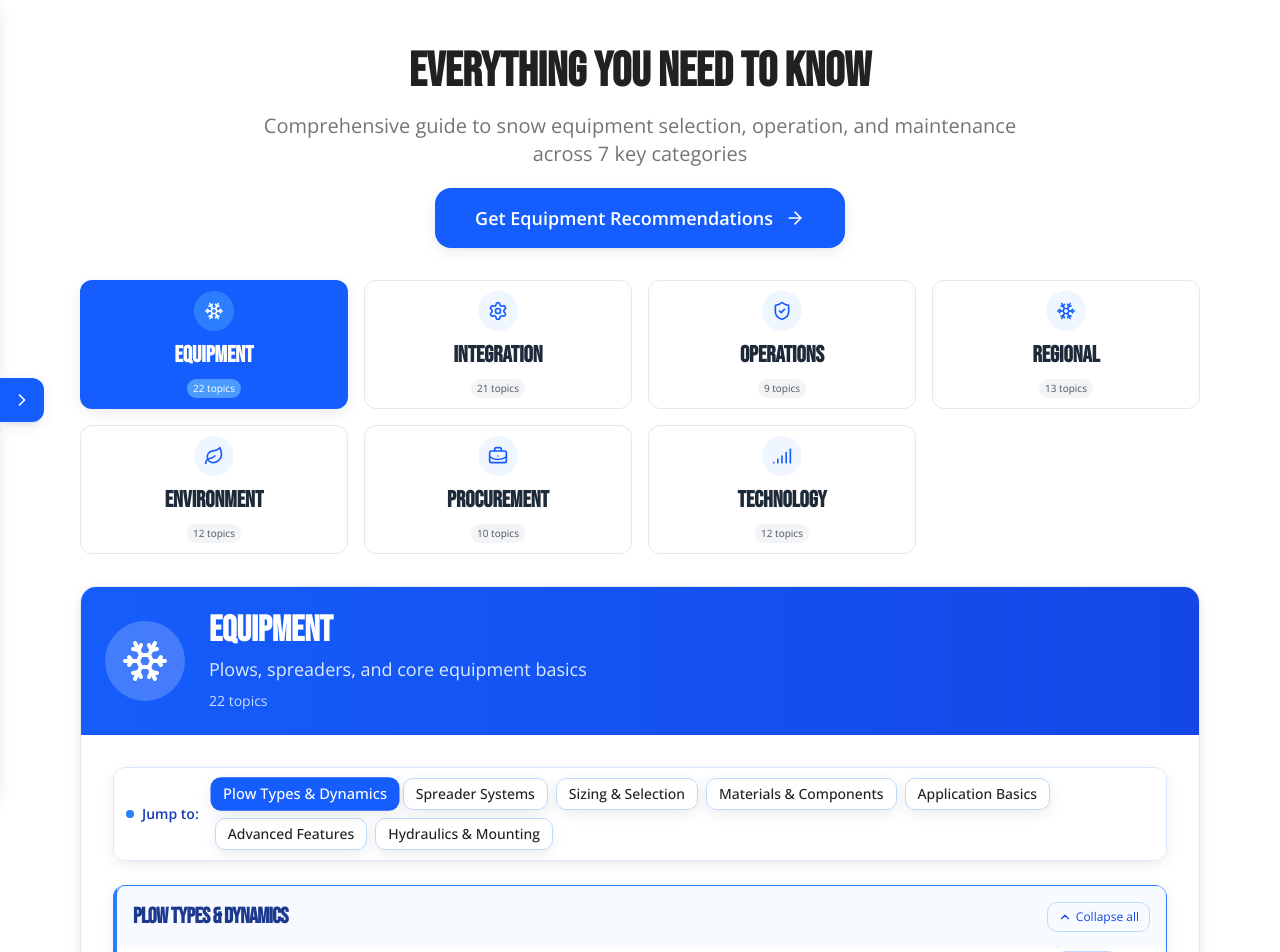
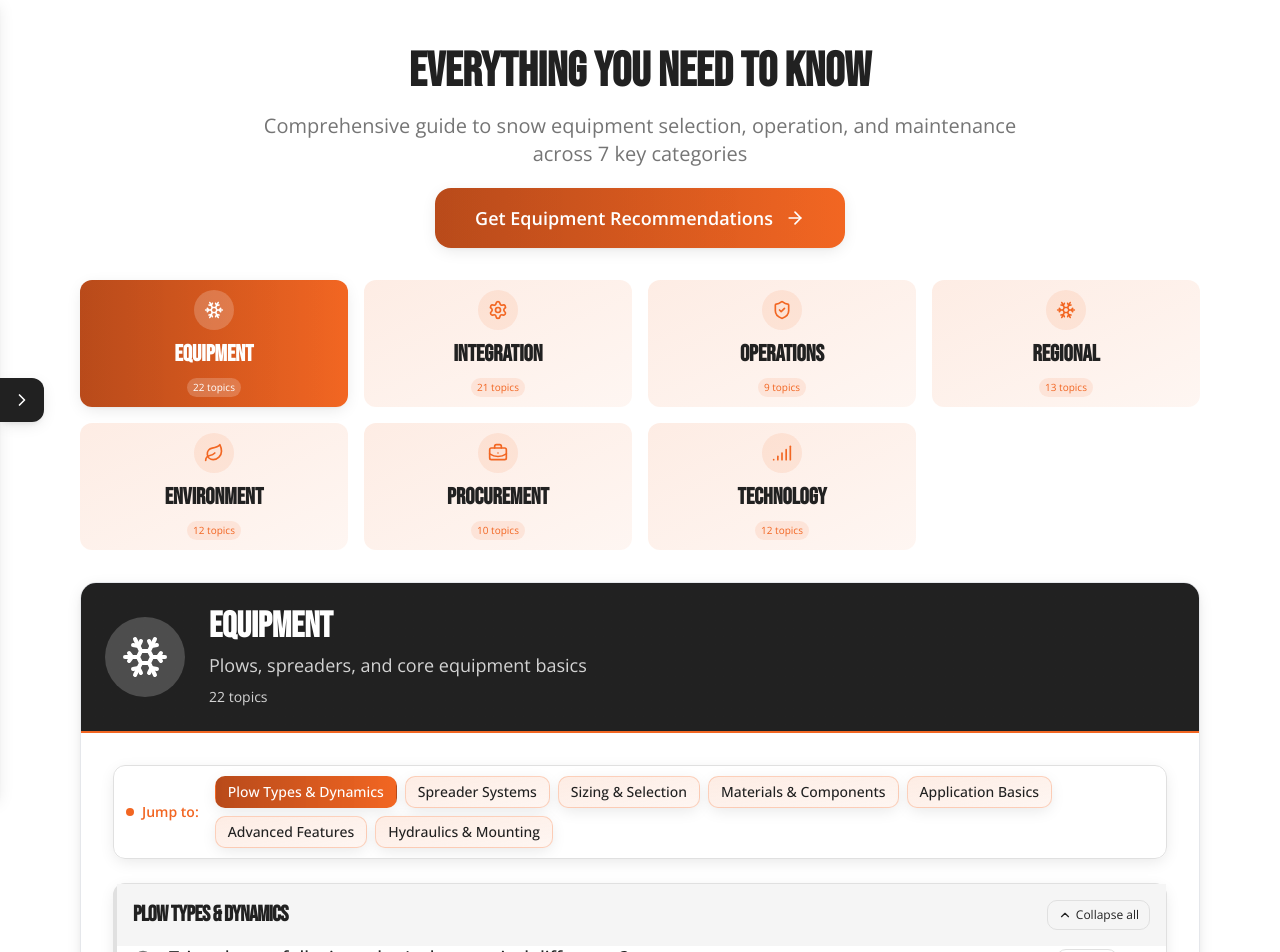
Before and after one commit to onebrady/snowplows, a React (Vite) app: page / in a window 1280 px wide. Shown: the top 952 px of the page. Built offline with nearby package versions, Linux system fonts and the light colour scheme.

Commit message:
color change

```diff
--- a/src/components/knowledge/GroupedQA.tsx
+++ b/src/components/knowledge/GroupedQA.tsx
@@ -51,13 +51,13 @@ export function GroupedQA({
         <Card
           key={g.id}
           id={g.id}
-          className="scroll-mt-32 border-l-4 border-blue-500 shadow-sm hover:shadow-md transition-shadow duration-300"
+          className="scroll-mt-32 border-l-4 border-border shadow-sm hover:shadow-md transition-shadow duration-300"
           data-testid="qa-group"
         >
-          <CardHeader className="pb-4 bg-blue-50/50">
+          <CardHeader className="pb-4 bg-muted">
             <div className="flex items-center justify-between gap-3">
               <CardTitle
-                className="text-[22px] leading-tight text-blue-900 font-bold"
+                className="text-[22px] leading-tight text-foreground font-bold"
                 data-testid="group-title"
               >
                 {g.title}
@@ -71,7 +71,7 @@ export function GroupedQA({
                       onClick={() =>
                         allExpanded ? collapseGroup(g.qaIds) : expandGroup(g.qaIds)
                       }
-                      className="inline-flex items-center gap-1 rounded-md border px-2.5 py-1.5 text-xs hover:bg-blue-50 border-blue-200 text-blue-700"
+                      className="inline-flex items-center gap-1 rounded-md border px-2.5 py-1.5 text-xs hover:bg-muted border-border text-foreground"
                       aria-label={allExpanded ? "Collapse all" : "Expand all"}
                     >
                       {allExpanded ? (
@@ -106,7 +106,7 @@ export function GroupedQA({
                     }
                     data-testid="qa-row"
                   >
-                    <HelpCircle className="h-5 w-5 mt-1 text-blue-600 flex-shrink-0" />
+                    <HelpCircle className="h-5 w-5 mt-1 text-muted-foreground flex-shrink-0" />
                     <div className="flex-1">
                       <div className="flex items-start justify-between gap-4">
                         <div className="font-medium text-[18px] leading-tight">
@@ -116,7 +116,7 @@ export function GroupedQA({
                           <button
                             type="button"
                             onClick={() => toggleQA(qa.id)}
-                            className="rounded-md border px-2 py-1 text-xs text-blue-700 border-blue-200 hover:bg-blue-50 inline-flex items-center gap-1"
+                            className="rounded-md border px-2 py-1 text-xs text-foreground border-border hover:bg-muted inline-flex items-center gap-1"
                             aria-expanded={expanded.has(qa.id)}
                             aria-controls={`qa-answer-${qa.id}`}
                           >
@@ -135,11 +135,11 @@ export function GroupedQA({
                               variant="ghost"
                               size="sm"
                               onClick={() => onBookmarkToggle(qa.id)}
-                              className="text-gray-400 hover:text-blue-600 p-1"
+                              className="text-gray-400 hover:text-primary p-1"
                               aria-label={bookmarkedQAs.has(qa.id) ? "Remove bookmark" : "Add bookmark"}
                             >
                               {bookmarkedQAs.has(qa.id) ? (
-                                <BookmarkCheck className="w-4 h-4 text-blue-600" />
+                                <BookmarkCheck className="w-4 h-4 text-primary" />
                               ) : (
                                 <Bookmark className="w-4 h-4" />
                               )}
@@ -193,27 +193,27 @@ export function JumpNav({ groups }: { groups: QAGroup[] }) {
 
   return (
     <div
-      className="sticky top-12 z-20 bg-white/95 backdrop-blur-sm border border-blue-100 rounded-lg px-3 py-2.5 text-sm overflow-x-auto shadow-sm mb-6"
+      className="sticky top-12 z-20 bg-white/95 backdrop-blur-sm border border-border rounded-lg px-3 py-2.5 text-sm overflow-x-auto shadow-sm mb-6"
       data-testid="jumpnav"
       role="navigation"
       aria-label="Section Navigation"
     >
       <div className="flex flex-col sm:flex-row sm:items-center gap-4">
         <div className="flex items-center gap-2 flex-shrink-0">
-          <div className="w-2 h-2 bg-blue-500 rounded-full" />
-          <span className="font-semibold text-blue-800">Jump to:</span>
+          <div className="w-2 h-2 bg-accent rounded-full" />
+          <span className="font-semibold text-accent">Jump to:</span>
         </div>
         <div className="flex items-center gap-2 flex-wrap">
           {groups.map((g) => (
             <Button
               key={g.id}
               onClick={handleJump(g.id)}
-              variant={active === g.id ? "default" : "outline"}
+              variant="outline"
               size="sm"
               className={`text-xs sm:text-sm flex-shrink-0 transition-all duration-300 ${
                 active === g.id
-                  ? "bg-blue-600 text-white shadow-md scale-105"
-                  : "border-blue-200 hover:border-blue-400 hover:bg-blue-50"
+                  ? "btn-accent text-white border-transparent"
+                  : "btn-accent-soft"
               }`}
               aria-current={active === g.id ? "true" : undefined}
             >
--- a/src/components/knowledge/SectionSidebar.tsx
+++ b/src/components/knowledge/SectionSidebar.tsx
@@ -38,9 +38,9 @@ export function SectionSidebar({
       {/* Sidebar Toggle Button */}
       <button
         onClick={onToggle}
-        className={`fixed top-1/2 transform -translate-y-1/2 z-50 bg-blue-600 text-white p-3 rounded-r-lg shadow-lg transition-all duration-300 ${
+        className={`fixed top-1/2 transform -translate-y-1/2 z-50 bg-secondary text-secondary-foreground p-3 rounded-r-lg shadow-lg transition-all duration-300 ${
           isVisible ? 'left-80' : 'left-0'
-        } hover:bg-blue-700 focus:outline-none focus:ring-2 focus:ring-blue-300`}
+        } hover:bg-secondary/90 focus:outline-none focus:ring-2 focus:ring-secondary/30`}
         aria-label={isVisible ? "Close sidebar" : "Open sidebar"}
       >
         <ChevronRight className={`w-5 h-5 transition-transform duration-300 ${
@@ -54,9 +54,9 @@ export function SectionSidebar({
       }`}>
         <div className="h-full flex flex-col">
           {/* Header */}
-          <div className="p-6 bg-gradient-to-r from-blue-600 to-blue-700 text-white">
+          <div className="p-6 bg-gradient-to-r from-secondary to-secondary text-secondary-foreground">
             <h2 className="text-xl font-bold mb-2">{section.title}</h2>
-            <div className="flex items-center gap-4 text-sm text-blue-100">
+            <div className="flex items-center gap-4 text-sm text-secondary-foreground/80">
               <div className="flex items-center gap-1">
                 <Clock className="w-4 h-4" />
                 <span>{totalReadingTime} min read</span>
@@ -68,9 +68,9 @@ export function SectionSidebar({
             </div>
 
             {/* Progress Bar */}
-            <div className="mt-3 bg-blue-500/30 rounded-full h-2">
+            <div className="mt-3 bg-secondary/30 rounded-full h-2">
               <div
-                className="bg-blue-300 h-2 rounded-full transition-all duration-500"
+                className="bg-primary/70 h-2 rounded-full transition-all duration-500"
                 style={{ width: `${completionPercentage}%` }}
               />
             </div>
@@ -85,9 +85,9 @@ export function SectionSidebar({
                   <div key={group.title} className="border-b border-gray-100 pb-4 mb-4 last:border-b-0">
                     <button
                       onClick={() => setActiveGroup(activeGroup === group.title ? null : group.title)}
-                      className="w-full text-left p-3 rounded-lg hover:bg-blue-50 transition-colors duration-200 flex items-center justify-between group"
+                      className="w-full text-left p-3 rounded-lg hover:bg-muted transition-colors duration-200 flex items-center justify-between group"
                     >
-                      <span className="font-medium text-gray-800 group-hover:text-blue-600">
+                      <span className="font-medium text-gray-800 group-hover:text-foreground">
                         {group.title}
                       </span>
                       <ChevronRight className={`w-4 h-4 text-gray-400 transition-transform duration-200 ${
@@ -110,7 +110,7 @@ export function SectionSidebar({
                               onClick={() => onQAClick(qa.id)}
                               className={`w-full text-left p-2 rounded text-sm transition-all duration-200 flex items-start gap-2 ${
                                 isActive
-                                  ? 'bg-blue-100 text-blue-800 border-l-3 border-blue-600'
+                                  ? 'bg-primary/10 text-primary border-l-3 border-primary'
                                   : 'hover:bg-gray-50 text-gray-600 hover:text-gray-800'
                               }`}
                             >
@@ -139,7 +139,7 @@ export function SectionSidebar({
                       onClick={() => onQAClick(qa.id)}
                       className={`w-full text-left p-3 rounded-lg text-sm transition-all duration-200 flex items-start gap-2 ${
                         isActive
-                          ? 'bg-blue-100 text-blue-800 border-l-4 border-blue-600'
+                          ? 'bg-primary/10 text-primary border-l-4 border-primary'
                           : 'hover:bg-gray-50 text-gray-600 hover:text-gray-800'
                       }`}
                     >
--- a/src/components/knowledge/SinglePageKnowledge.tsx
+++ b/src/components/knowledge/SinglePageKnowledge.tsx
@@ -108,15 +108,15 @@ function LazyContentRenderer({
 
       {/* Downloads */}
       {section.downloads && section.downloads.length > 0 && (
-        <Card className="border-2 border-blue-100 bg-gradient-to-br from-blue-50/50 to-blue-100/30">
+        <Card className="border-2 border-border bg-gradient-to-br from-muted to-white">
           <CardHeader className="pb-4">
-            <CardTitle className="text-xl font-bold text-blue-900 flex items-center gap-3">
-              <div className="w-8 h-8 bg-blue-600 rounded-lg flex items-center justify-center shadow-sm">
+            <CardTitle className="text-xl font-bold text-foreground flex items-center gap-3">
+              <div className="w-8 h-8 bg-white rounded-lg flex items-center justify-center shadow-sm border border-border">
                 <span className="text-white text-sm font-bold">📄</span>
               </div>
               Resource Downloads
             </CardTitle>
-            <p className="text-sm text-blue-700">Essential guides and documentation for your reference</p>
+            <p className="text-sm text-muted-foreground">Essential guides and documentation for your reference</p>
           </CardHeader>
           <CardContent>
             <div className="grid gap-4 sm:grid-cols-1 lg:grid-cols-2">
@@ -126,7 +126,7 @@ function LazyContentRenderer({
                   href={download.href}
                   target="_blank"
                   rel="noopener noreferrer"
-                  className="group flex items-center p-5 bg-white border-2 border-blue-200 rounded-xl hover:border-blue-400 hover:shadow-lg transition-all duration-300 hover:-translate-y-1"
+                  className="group flex items-center p-5 bg-white border-2 border-border rounded-xl hover:border-primary/40 hover:shadow-lg transition-all duration-300 hover:-translate-y-1"
                   onClick={() => emitAnalytics("download_click", {
                     section: section.slug,
                     download: download.label
@@ -141,14 +141,14 @@ function LazyContentRenderer({
                       <div className="w-7 h-0.5 bg-red-300 rounded mt-1"></div>
                     </div>
                     {/* Download arrow indicator */}
-                    <div className="absolute -bottom-1 -right-1 w-5 h-5 bg-blue-600 rounded-full flex items-center justify-center shadow-sm group-hover:scale-110 transition-transform duration-300">
+                    <div className="absolute -bottom-1 -right-1 w-5 h-5 bg-accent rounded-full flex items-center justify-center shadow-sm group-hover:scale-110 transition-transform duration-300">
                       <span className="text-white text-xs">↓</span>
                     </div>
                   </div>
 
                   {/* Content */}
                   <div className="flex-1 min-w-0">
-                    <h4 className="font-semibold text-gray-900 group-hover:text-blue-700 transition-colors duration-300 leading-tight">
+                    <h4 className="font-semibold text-gray-900 group-hover:text-primary transition-colors duration-300 leading-tight">
                       {download.label}
                     </h4>
                     <p className="text-sm text-gray-500 mt-1 group-hover:text-gray-600 transition-colors duration-300">
@@ -158,9 +158,9 @@ function LazyContentRenderer({
                     {/* Progress indicator */}
                     <div className="flex items-center gap-2 mt-3">
                       <div className="flex-1 h-1 bg-gray-100 rounded-full overflow-hidden">
-                        <div className="h-full bg-gradient-to-r from-blue-500 to-blue-600 rounded-full transform scale-x-0 group-hover:scale-x-100 transition-transform duration-500 origin-left"></div>
+                        <div className="h-full bg-gradient-to-r from-accent to-accent/80 rounded-full transform scale-x-0 group-hover:scale-x-100 transition-transform duration-500 origin-left"></div>
                       </div>
-                      <span className="text-xs text-gray-400 group-hover:text-blue-600 transition-colors duration-300 font-medium">
+                      <span className="text-xs text-gray-400 group-hover:text-primary transition-colors duration-300 font-medium">
                         Ready
                       </span>
                     </div>
@@ -168,7 +168,7 @@ function LazyContentRenderer({
 
                   {/* Arrow indicator */}
                   <div className="ml-3 opacity-0 group-hover:opacity-100 transform translate-x-2 group-hover:translate-x-0 transition-all duration-300">
-                    <div className="w-6 h-6 text-blue-600">
+                    <div className="w-6 h-6 text-primary">
                       <svg fill="currentColor" viewBox="0 0 20 20">
                         <path fillRule="evenodd" d="M10.293 3.293a1 1 0 011.414 0l6 6a1 1 0 010 1.414l-6 6a1 1 0 01-1.414-1.414L14.586 11H3a1 1 0 110-2h11.586l-4.293-4.293a1 1 0 010-1.414z" clipRule="evenodd" />
                       </svg>
@@ -438,10 +438,10 @@ export function SinglePageKnowledge({ sections, loading = false }: SinglePageKno
           <div className="mt-5 flex items-center justify-center">
             <Link
               to="/quiz"
-              className="group inline-flex items-center gap-3 rounded-xl bg-blue-600 text-white px-6 md:px-10 h-[60px] max-h-[75px] shadow-md hover:bg-blue-700 focus:outline-none focus:ring-2 focus:ring-blue-300"
+              className="group inline-flex items-center gap-3 rounded-xl btn-accent px-6 md:px-10 h-[60px] max-h-[75px] shadow-md focus:outline-none focus:ring-2 focus:ring-accent/30 focus:ring-offset-2 focus:ring-offset-white"
             >
               <span className="text-base md:text-lg font-semibold">Get Equipment Recommendations</span>
-              <ArrowRight className="w-5 h-5 transition-transform group-hover:translate-x-0.5" />
+              <ArrowRight className="w-5 h-5 transition-transform group-hover:translate-x-0.5 text-white" />
             </Link>
           </div>
         </div>
@@ -454,8 +454,8 @@ export function SinglePageKnowledge({ sections, loading = false }: SinglePageKno
               return (
                 <Button
                   key={section.slug}
-                  variant={isActive ? "default" : "outline"}
-                  className={`flex-shrink-0 snap-start whitespace-nowrap truncate max-w-[9rem] md:max-w-[12rem] px-3 py-2 md:px-4 md:py-2.5 rounded-full text-[14px] md:text-[15px] font-medium h-auto min-h-[40px] ${isActive ? 'bg-blue-600 text-white' : ''}`}
+                  variant="outline"
+                  className={`flex-shrink-0 snap-start whitespace-nowrap truncate max-w-[9rem] md:max-w-[12rem] px-3 py-2 md:px-4 md:py-2.5 rounded-full text-[14px] md:text-[15px] font-medium h-auto min-h-[40px] ${isActive ? 'btn-accent text-white border-transparent' : 'btn-accent-soft'}`}
                   onClick={() => handleSectionChange(section.slug)}
                 >
                   {section.title}
@@ -478,10 +478,10 @@ export function SinglePageKnowledge({ sections, loading = false }: SinglePageKno
                   key={section.slug}
                   onClick={() => handleSectionChange(section.slug)}
                   disabled={isTransitioning}
-                  className={`relative text-center p-1.5 md:p-2.5 rounded-lg transition-all duration-200 focus:outline-none focus:ring-2 focus:ring-blue-300 disabled:opacity-70 ${
+                  className={`relative text-center p-1.5 md:p-2.5 rounded-lg transition-all duration-200 focus:outline-none disabled:opacity-70 ${
                     isActive
-                      ? 'bg-blue-600 text-white shadow-sm'
-                      : 'bg-white border border-gray-200 hover:border-blue-300 text-gray-700'
+                      ? 'tile-accent shadow-md'
+                      : 'tile-accent-soft'
                   }`}
                 >
                   {/* Completion indicator removed per request */}
@@ -489,24 +489,20 @@ export function SinglePageKnowledge({ sections, loading = false }: SinglePageKno
                   {/* Bookmark indicator */}
                   {stats && stats.bookmarked > 0 && (
                     <div className="absolute top-1.5 left-1.5">
-                      <Bookmark className="w-3.5 h-3.5 text-blue-500 fill-blue-500" />
+                      <Bookmark className="w-3.5 h-3.5 text-white/90 fill-white/90" />
                     </div>
                   )}
 
-                  <div className={`w-8 h-8 md:w-10 md:h-10 mx-auto mb-2 rounded-full flex items-center justify-center transition-all duration-200 ${
-                    isActive ? 'bg-blue-500' : 'bg-blue-50'
-                  }`}>
-                    <IconComponent className={`w-4 h-4 md:w-5 md:h-5 ${isActive ? 'text-white' : 'text-blue-600'}`} />
+                  <div className={`w-8 h-8 md:w-10 md:h-10 mx-auto mb-2 rounded-full flex items-center justify-center transition-all duration-200 ${isActive ? 'bg-white/20' : 'bg-accent/10'}`}>
+                    <IconComponent className={`w-4 h-4 md:w-5 md:h-5 ${isActive ? 'text-white' : 'text-accent'}`} />
                   </div>
                   <h3 className={`font-semibold text-[12px] md:text-sm lg:text-[23px] mb-0.5 truncate ${
-                    isActive ? 'text-white' : 'text-gray-800'
+                    isActive ? 'text-white' : 'text-foreground'
                   }`}>
-                    {section.title}
+                  {section.title}
                   </h3>
                   <div className="space-y-1">
-                    <div className={`text-[10px] px-1.5 py-0.5 rounded-full inline-block ${
-                      isActive ? 'bg-blue-400/90 text-white' : 'bg-gray-100 text-gray-600'
-                    }`}>
+                    <div className={`text-[10px] px-1.5 py-0.5 rounded-full inline-block ${isActive ? 'bg-white/20 text-white' : 'bg-accent/10 text-accent'}`}>
                       {(stats?.total || section.qas.length)} topics
                     </div>
                   </div>
@@ -524,7 +520,7 @@ export function SinglePageKnowledge({ sections, loading = false }: SinglePageKno
             .map(section => (
               <div key={section.slug} className="bg-white rounded-xl shadow-lg border border-gray-200 overflow-hidden">
               {/* Section Header */}
-              <div className="bg-gradient-to-r from-blue-600 to-blue-700 text-white p-5 md:p-6">
+              <div className="bg-gradient-to-r from-secondary to-secondary text-secondary-foreground p-5 md:p-6 border-b-2 border-accent">
                 <div className="flex items-center gap-6">
                   <div className="p-4 bg-white/20 rounded-full">
                     {React.createElement(sectionIcons[section.slug as keyof typeof sectionIcons] || Snowflake, {
@@ -533,8 +529,8 @@ export function SinglePageKnowledge({ sections, loading = false }: SinglePageKno
                   </div>
                   <div>
                     <h1 className="text-3xl md:text-4xl font-bold mb-1">{section.title}</h1>
-                    <p className="text-blue-100 text-base md:text-lg">{section.preview}</p>
-                    <div className="mt-2 text-blue-100/90 text-sm">{section.qas.length} topics</div>
+                    <p className="text-secondary-foreground/80 text-base md:text-lg">{section.preview}</p>
+                    <div className="mt-2 text-secondary-foreground/80 text-sm">{section.qas.length} topics</div>
                   </div>
                 </div>
               </div>
@@ -566,7 +562,7 @@ export function SinglePageKnowledge({ sections, loading = false }: SinglePageKno
       {showScrollToTop && (
         <button
           onClick={scrollToTop}
-          className="fixed bottom-8 right-8 z-50 bg-blue-600 text-white p-4 rounded-full shadow-lg hover:bg-blue-700 focus:outline-none focus:ring-3 focus:ring-blue-300 transition-all duration-300"
+          className="fixed bottom-8 right-8 z-50 bg-primary text-primary-foreground p-4 rounded-full shadow-lg hover:bg-primary/90 focus:outline-none focus:ring-3 focus:ring-primary/30 transition-all duration-300"
           aria-label="Scroll to top"
         >
           <ArrowUp className="w-5 h-5" />
--- a/src/index.css
+++ b/src/index.css
@@ -6,11 +6,11 @@
 
 @layer base {
   :root {
-    /* MTech brand tokens */
-    --brand-primary: #0b3c5d; /* navy */
-    --brand-secondary: #1e73be; /* blue */
-    --brand-accent: #f59e0b; /* amber */
-    --brand-light: #e6f0fa; /* light blue tint */
+    /* TruckCorp brand tokens */
+    --brand-primary: #790000; /* deep red */
+    --brand-secondary: #212529; /* dark gray */
+    --brand-accent: #f26622; /* orange */
+    --brand-light: #fbe9e9; /* light red tint */
   }
   html,
   body,
@@ -60,16 +60,58 @@
     filter: brightness(0.95);
   }
 
+  /* Orange gradient CTA button */
+  .btn-accent {
+    color: #fff;
+    border-color: transparent;
+    background-image:
+      linear-gradient(to right, rgba(0, 0, 0, 0.06), rgba(0, 0, 0, 0)),
+      linear-gradient(to right, var(--accent-strong), var(--accent));
+  }
+  .btn-accent:hover {
+    filter: brightness(0.98);
+  }
+  .btn-accent:focus-visible {
+    outline: 2px solid color-mix(in oklab, var(--accent), white 20%);
+    outline-offset: 2px;
+  }
+
+  /* Softer orange fill for inactive states */
+  .btn-accent-soft {
+    color: var(--foreground);
+    border-color: rgba(242, 102, 34, 0.25);
+    background-image:
+      linear-gradient(to bottom right, rgba(242, 102, 34, 0.12), rgba(242, 102, 34, 0.06));
+  }
+  .btn-accent-soft:hover {
+    border-color: rgba(242, 102, 34, 0.35);
+  }
+
+  /* Tile variants reuse button accents */
+  .tile-accent {
+    color: #fff;
+    background-image:
+      linear-gradient(to right, rgba(0, 0, 0, 0.06), rgba(0, 0, 0, 0)),
+      linear-gradient(to right, var(--accent-strong), var(--accent));
+    border-color: transparent;
+  }
+  .tile-accent-soft {
+    color: var(--foreground);
+    background-image:
+      linear-gradient(to bottom right, rgba(242, 102, 34, 0.12), rgba(242, 102, 34, 0.06));
+    border-color: rgba(242, 102, 34, 0.25);
+  }
+
   /* Subtle branded hero gradient */
   .bg-hero {
     background-image: radial-gradient(
         60rem 60rem at 10% -10%,
-        rgba(30, 115, 190, 0.08),
+        rgba(121, 0, 0, 0.03),
         transparent 60%
       ),
       radial-gradient(
         50rem 50rem at 110% 10%,
-        rgba(11, 60, 93, 0.1),
+        rgba(242, 102, 34, 0.03),
         transparent 60%
       ),
       linear-gradient(to bottom, var(--brand-light), #ffffff);
--- a/src/pages/DownloadsPage.tsx
+++ b/src/pages/DownloadsPage.tsx
@@ -19,7 +19,7 @@ export default function DownloadsPage() {
               {s.downloads!.map((d) => (
                 <li key={d.href}>
                   <a
-                    className="text-blue-600 hover:underline"
+                    className="text-primary hover:underline"
                     href={d.href}
                     target="_blank"
                     rel="noreferrer"
--- a/src/pages/KnowledgeSectionPage.tsx
+++ b/src/pages/KnowledgeSectionPage.tsx
@@ -172,7 +172,7 @@ export default function KnowledgeSectionPage() {
             {section.downloads.map((d) => (
               <li key={d.href}>
                 <a
-                  className="text-blue-600 hover:underline"
+                  className="text-primary hover:underline"
                   href={d.href}
                   target="_blank"
                   rel="noreferrer"
```
Also changed, not shown: src/components/microtools/LaneCoverageEstimator.tsx (+11 -11 lines), src/components/microtools/SaltUsageCalculator.tsx (+9 -9 lines), src/styles/theme.css (+14 -9 lines), 1 other file (tests, documents, lock files or other folders).
